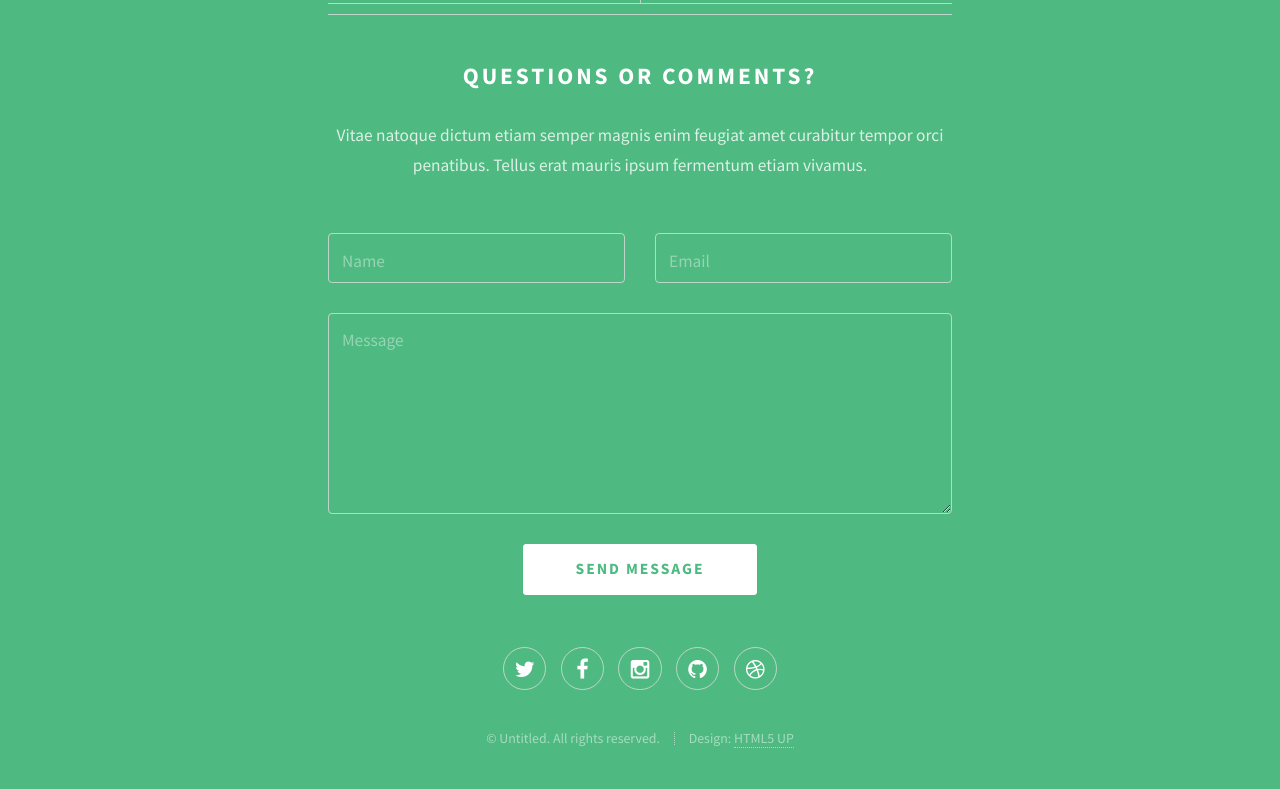
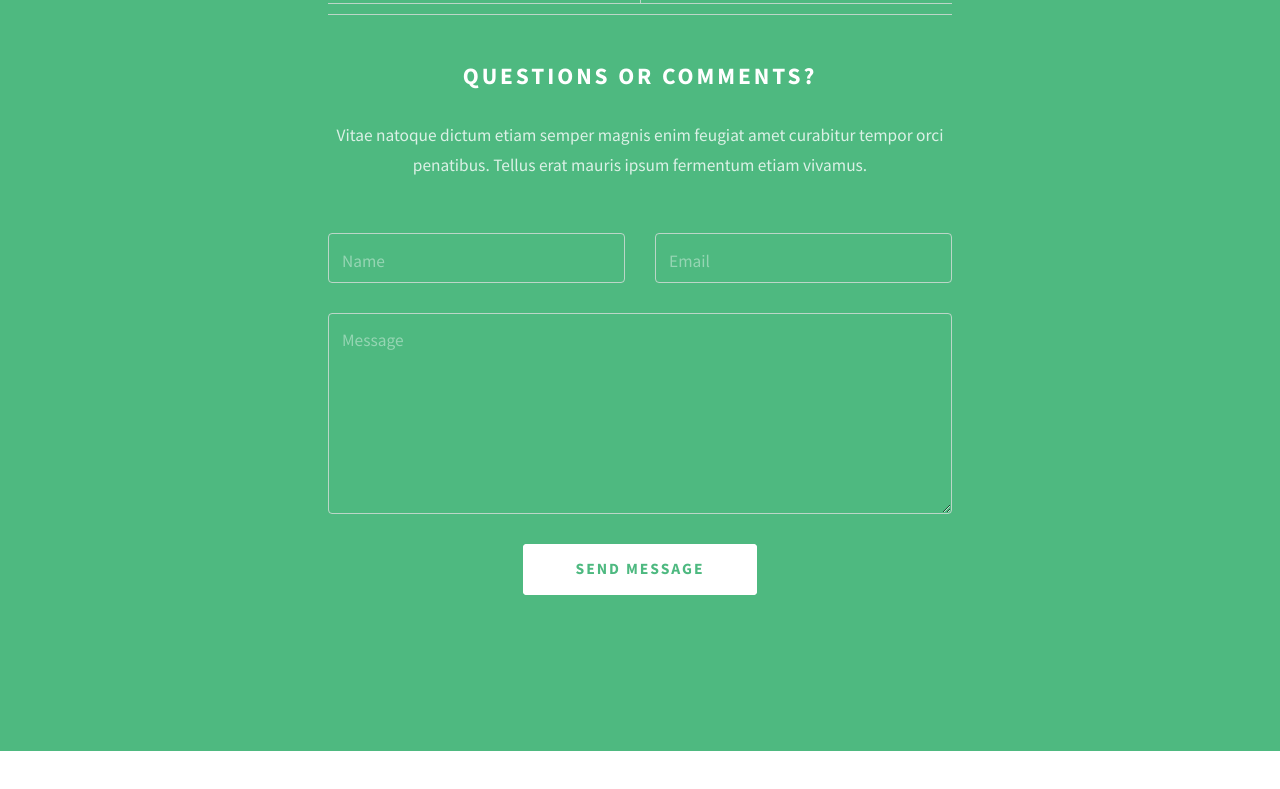
Before and after one commit to dhathr/dhathr.github.io, a plain HTML site: page index.html in a window 1280 px wide. Shown: the part 2506-3295 px from the top of the page. After the commit the page ends 3257 px from the top, so only its background shows below. Drawn offline with Linux system fonts and the light colour scheme.

Commit message:
Update index.html

```diff
--- a/index.html
+++ b/index.html
@@ -255,17 +255,7 @@
 						</div>
 					</form>
 
-					<ul class="icons">
-						<li><a href="#" class="icon fa-twitter"><span class="label">Twitter</span></a></li>
-						<li><a href="#" class="icon fa-facebook"><span class="label">Facebook</span></a></li>
-						<li><a href="#" class="icon fa-instagram"><span class="label">Instagram</span></a></li>
-						<li><a href="#" class="icon fa-github"><span class="label">Github</span></a></li>
-						<li><a href="#" class="icon fa-dribbble"><span class="label">Dribbble</span></a></li>
-					</ul>
 
-					<ul class="copyright">
-						<li>&copy; Untitled. All rights reserved.</li><li>Design: <a href="http://html5up.net">HTML5 UP</a></li>
-					</ul>
 
 				</div>
 			</div>
```
